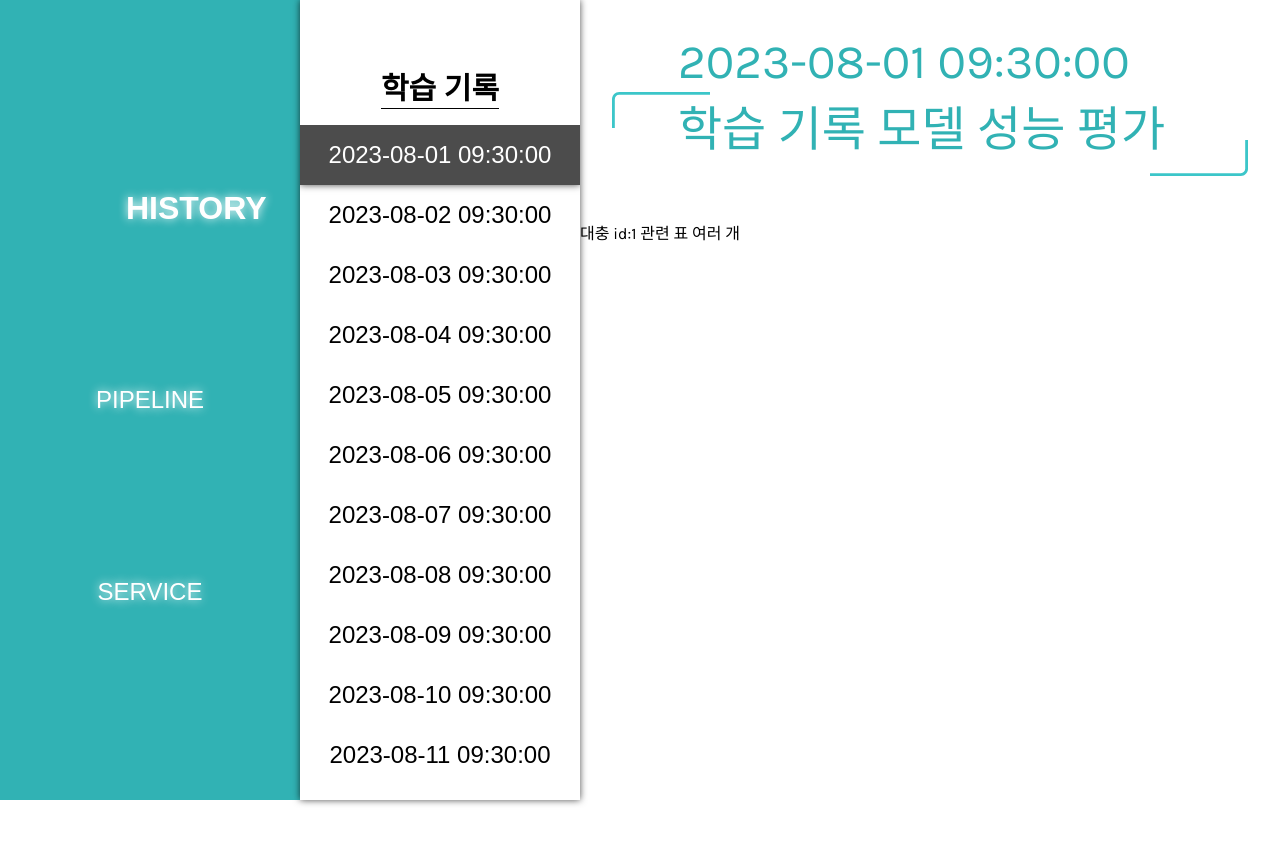
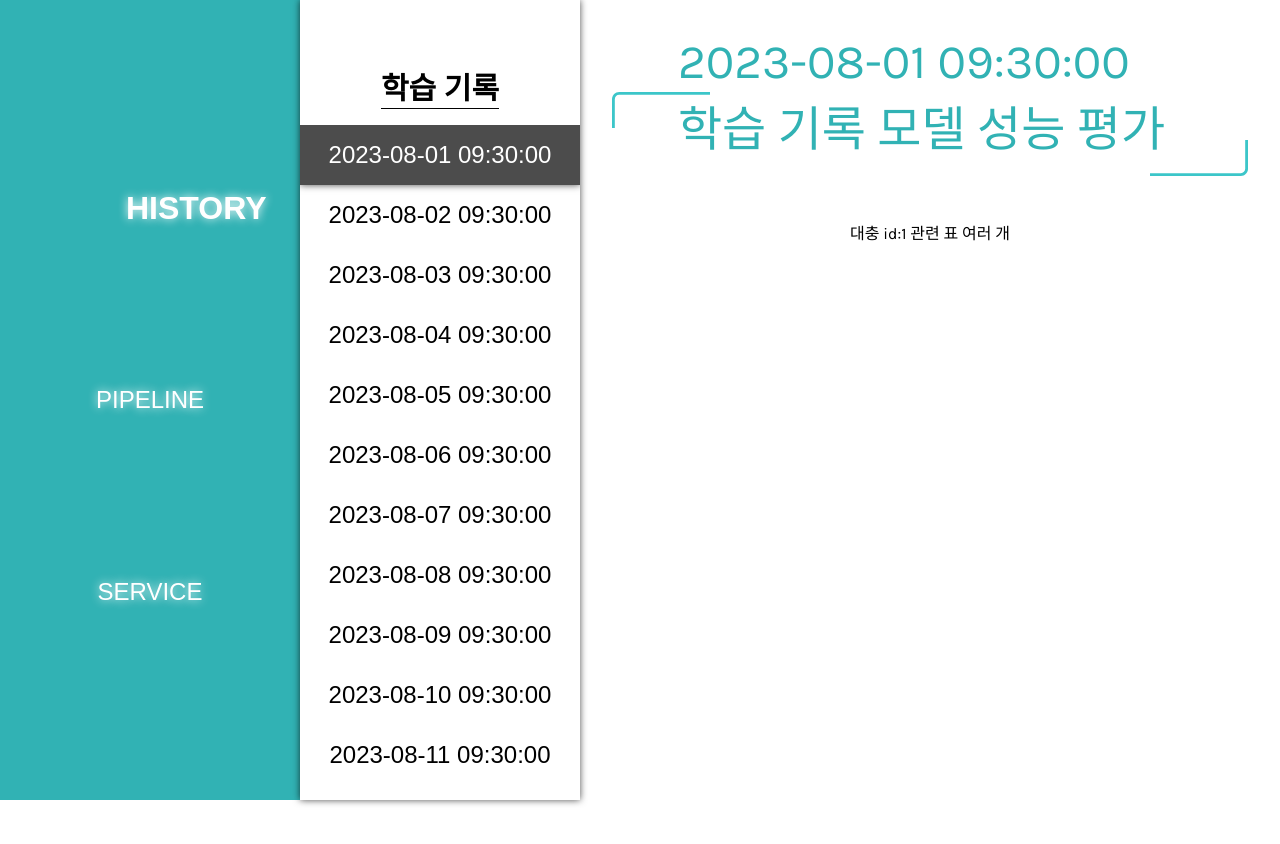
Before and after one commit to hard-coding-mlops/mini-mlops-react, a React (Create React App) app: page /history in a window 1280 px wide. Shown: the top 844 px of the page. Built offline with nearby package versions, Linux system fonts and the light colour scheme.

Commit message:
style: 어긋난 스타일 수정

```diff
--- a/src/components/PageHeader/PageHeader.jsx
+++ b/src/components/PageHeader/PageHeader.jsx
@@ -2,7 +2,7 @@ import topLeftBorder from '../../assets/images/top-left-border.svg';
 import bottomRightBorder from '../../assets/images/bottom-right-border.svg';
 import styles from './PageHeader.module.css';
 
-function HistoryPageHeader({ children }) {
+function PageHeader({ children }) {
   return (
     <div className={styles.pageHeader}>
       <img src={topLeftBorder} className={styles.topLeftBorder} alt='' />
@@ -12,4 +12,4 @@ function HistoryPageHeader({ children }) {
   );
 }
 
-export default HistoryPageHeader;
+export default PageHeader;
--- a/src/pages/History/History.jsx
+++ b/src/pages/History/History.jsx
@@ -61,7 +61,6 @@ function History() {
   return (
     <>
       <HistoryBar data={dummydata} currentRecordId={currentRecordId} setCurrentRecordId={setCurrentRecordId} />
-
       <div className={styles.history}>
         <div className={styles.historyPageHeader}>
           <PageHeader>
--- a/src/pages/History/History.module.css
+++ b/src/pages/History/History.module.css
@@ -1,11 +1,13 @@
 .history {
   display: flex;
   flex-direction: column;
+  justify-content: center;
+  align-items: center;
   padding-top: 50px;
+  width: calc(100% - 580px);
 }
 
 .historyPageHeader {
-  width: calc(100vw - 580px);
   height: 140px;
   display: flex;
   justify-content: center;
--- a/src/pages/Service/Service.module.css
+++ b/src/pages/Service/Service.module.css
@@ -1,5 +1,5 @@
 .service {
-  width: 100vw;
+  width: calc(100vw - 300px);
   height: 100vh;
   display: flex;
   justify-content: center;
```
